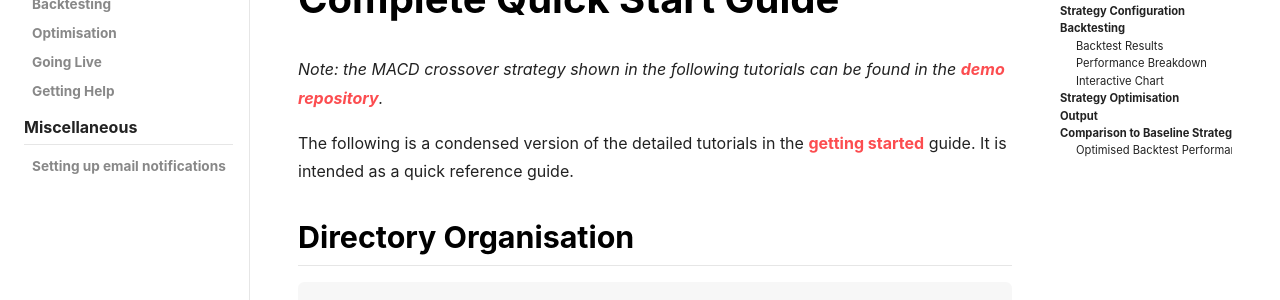
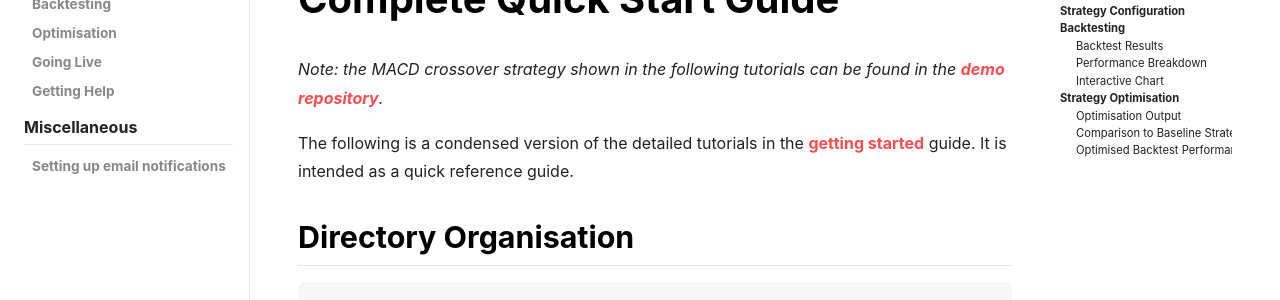
Before and after one commit to kieran-mackle/AutoTrader, a Jekyll site: the page built from content/_tutorials/1.8-quick-start.md, in a window 1280 px wide. Shown: the part 161-461 px from the top of the page. Built offline with Jekyll 4.4.1, drawn with Linux system fonts in a browser that asks for light colours; nearby versions of some CDN libraries.

Commit message:
docs: updated headings

````diff
--- a/content/_tutorials/1.8-quick-start.md
+++ b/content/_tutorials/1.8-quick-start.md
@@ -266,7 +266,7 @@ at.run()
 The objective of the optimiser is to maximise profit.
 
 
-## Output
+### Optimisation Output
 Running the commands above will result in the following output. From the output, the optimal parameter values for the strategy
 configuration parameters specified are approximately 5 and 19. This means that the fast MACD period should be 5, and the slow
 MACD period should be 19.
@@ -288,7 +288,7 @@ Objective:
 -449.7053394317683
 ```
 
-## Comparison to Baseline Strategy
+### Comparison to Baseline Strategy
 Now let's compare the performance of the strategy before and after optimisation. Simply run the backtest again with
 the optimised parameters (you will need to update the strategy configuration file) and observe the results shown below.
 
````
